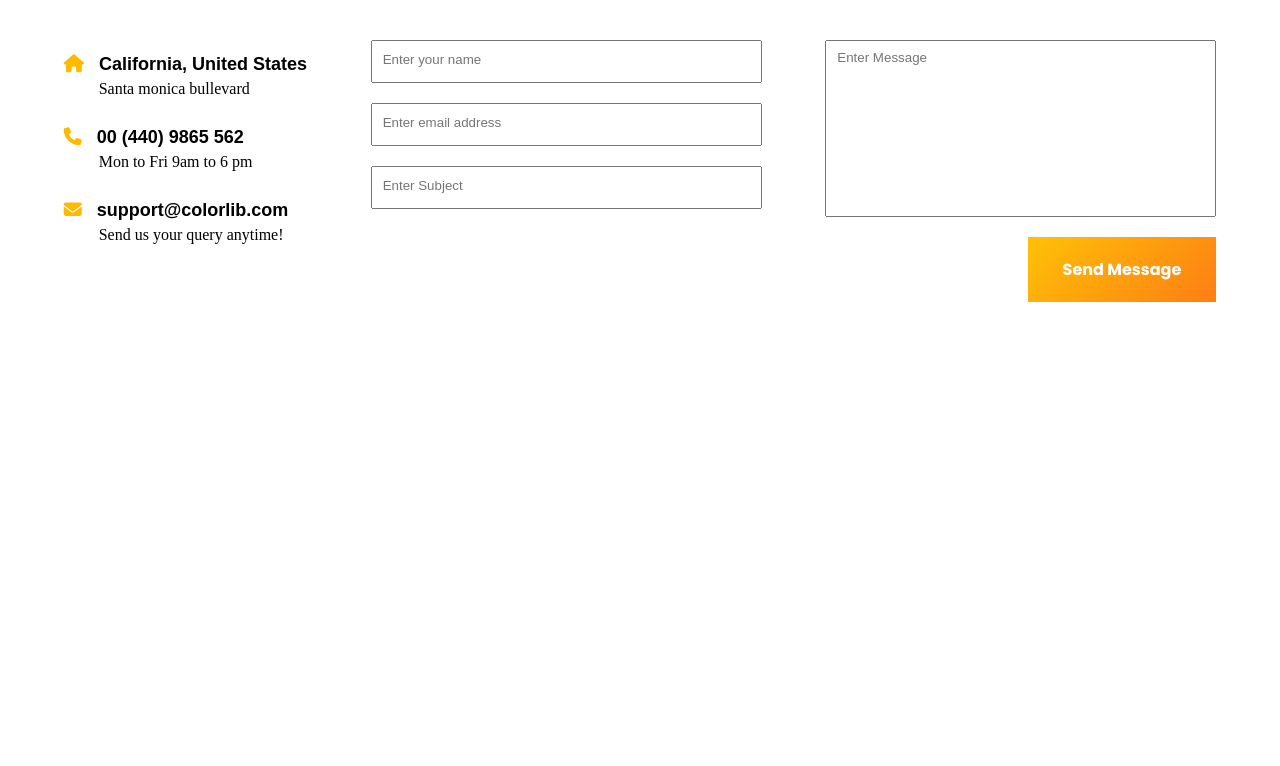
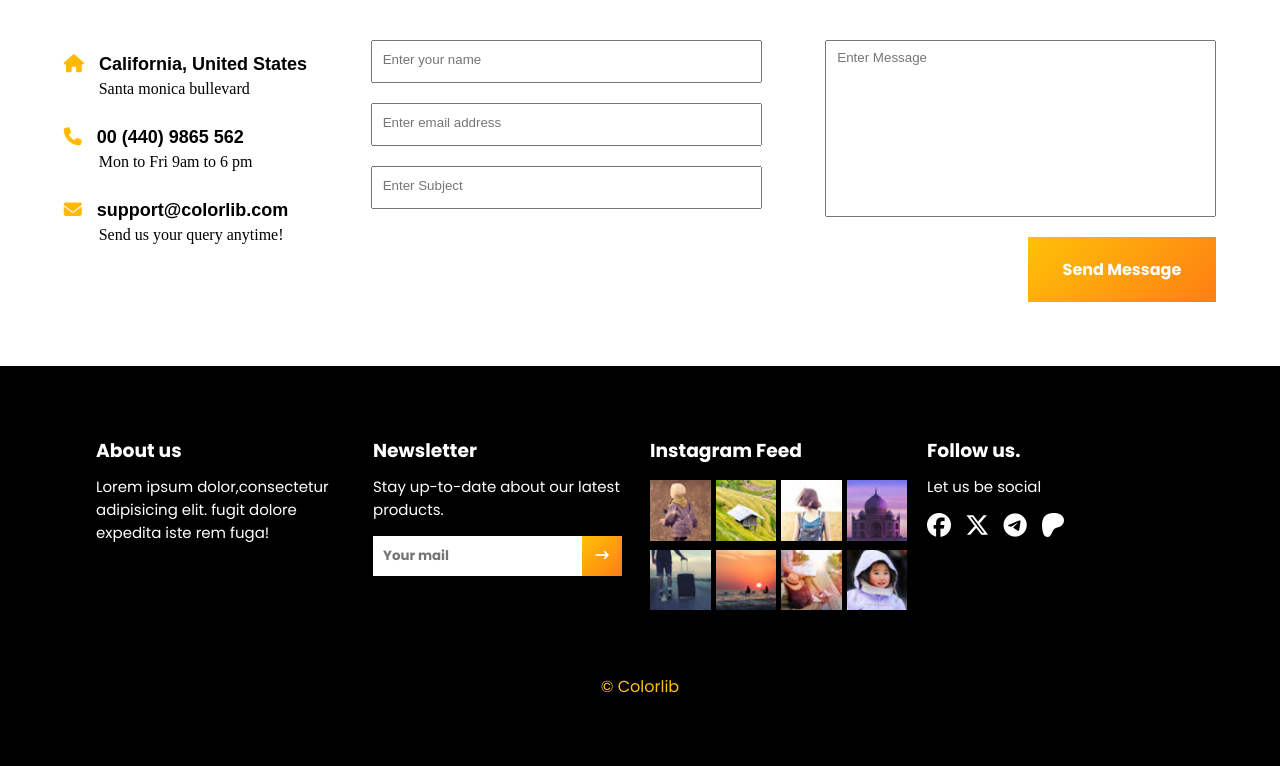
Before and after one commit to 45otten/webdesign.karma.e-com, a plain HTML site: page contact.html in a window 1280 px wide. Shown: the part 964-1730 px from the top of the page. Before the commit the page ends 1330 px from the top, so only its background shows below. Drawn offline with Linux system fonts and the light colour scheme; a web font is replaced by a local one.

Commit message:
footer add contact page

```diff
--- a/contact.css
+++ b/contact.css
@@ -169,6 +169,145 @@ body {
 
 /****************************** CONTACT SECTION END ************************************/
 
+/**************************** Footer START ***********************************/
+
+footer {
+    height: 400px;
+    background-color: black;
+    flex-direction: column;
+    align-items: center;
+    font-family: "Poppins", sans-serif;
+    display: flex;
+    flex-direction: column;
+    justify-content: center;
+}
+
+footer h3 {
+    color: white;
+    margin-bottom: -5px;
+}
+
+footer input {
+    border: none;
+    outline: none;
+    padding: 10px;
+    width: 190px;
+    font-family: "Poppins", sans-serif;
+    font-weight: 700;
+}
+
+footer .footerctn button {
+    font-family: "Poppins", sans-serif;
+    padding: 10px;
+    border: none;
+    margin-left: -5px;
+    background: linear-gradient(135deg, #ffc107, #fd7e14);
+    width: 40px;
+    color: #fff;
+}
+
+footer .footerctn button::before {
+    content: "";
+    width: 70px;
+    height: 60px;
+    background-color: rgba(0, 0, 0, 0.2);
+    margin-left: 15px;
+    left: 65%;
+    top: 50%;
+    position: absolute;
+    transform: skew(-40deg);
+    color: #fff;
+    opacity: 0;
+    visibility: hidden;
+    transition: all 0.3s ease 0s;
+}
+
+footer .footerctn button:hover::before {
+    left: 100%;
+    margin-left: 10px;
+    opacity: 1;
+    visibility: visible;
+    transform: translateX(-100px);
+    transform: skew(-40deg);
+}
+
+.footer1 {
+    height: 60%;
+    width: 85%;
+    display: grid;
+    grid-template-columns: repeat(4, 1fr);
+    column-gap: 20px;
+}
+
+.footer1 .footerctn {
+    width: 100%;
+    height: 100%;
+    display: flex;
+    flex-direction: column;
+    position: relative;
+    overflow: hidden;
+}
+
+.footer1 .footerctn p {
+    font-size: 15px;
+}
+
+.insta-grid {
+    display: grid;
+    grid-template-columns: repeat(4, 1fr);
+    grid-template-rows: repeat(2, 1fr);
+    column-gap: 5px;
+    row-gap: 2px;
+    width: 100%;
+    height: 45%;
+    margin-top: 20px;
+}
+
+.footer1 .footerctn .insta-pics {
+    width: 100%;
+    height: 90%;
+}
+
+.footer1 .footerctn .insta-pics img {
+    width: 100%;
+    height: auto;
+    transition: 0.3s ease-in-out;
+}
+
+.footer1 .footerctn .insta-pics img:hover {
+    transform: scale(105%);
+}
+
+.footer1 .footerctn .social-icons {
+    width: 100%;
+    height: 50px;
+}
+
+.footer1 .footerctn .social-icons .fa-brands {
+    margin-right: 10px;
+    color: white;
+    transition: 0.4s ease-in;
+}
+
+.footer1 .footerctn .social-icons .fa-brands:hover {
+    color: #fc9846;
+}
+
+footer p {
+    color: white;
+}
+
+footer a {
+    text-decoration: none;
+    color: #ffc107;
+}
+
+footer a:visited {
+    color: #ffc107;
+}
+
+/**************************** Footer END *************************************/
+
 /* ====================== Media Query Start ========================== */
 @media only screen and (min-width: 768px) and (max-width: 992px) {
     .text {
--- a/contact.html
+++ b/contact.html
@@ -111,6 +111,67 @@
         </div>
     </section>
     <!-- ****************************** CONTACT SECTION END ************************************ -->
+
+        <!--------------------------------- footer start ----------------------------->
+
+        <footer>
+            <div class="footer1">
+                <div class="footerctn">
+                    <h3>About us</h3>
+                    <p>Lorem ipsum dolor,consectetur adipisicing elit. fugit dolore expedita iste rem fuga!</p>
+                </div>
+                <div class="footerctn">
+                    <h3>Newsletter</h3>
+                    <p>Stay up-to-date about our latest <br> products.</p>
+                    <form class="mail">
+                        <input type="email" required placeholder="Your mail">
+                        <button type="submit"><i class="fa-solid fa-arrow-right-long"></i></button>
+                    </form>
+                </div>
+                <div class="footerctn">
+                    <h3>Instagram Feed</h3>
+                    <div class="insta-grid">
+                        <div class="insta-pics">
+                            <img src="img/i1.jpg" alt="">
+                        </div>
+                        <div class="insta-pics">
+                            <img src="img/i2.jpg" alt="">
+                        </div>
+                        <div class="insta-pics">
+                            <img src="img/i3.jpg" alt="">
+                        </div>
+                        <div class="insta-pics">
+                            <img src="img/i4.jpg" alt="">
+                        </div>
+                        <div class="insta-pics">
+                            <img src="img/i5.jpg" alt="">
+                        </div>
+                        <div class="insta-pics">
+                            <img src="img/i6.jpg" alt="">
+                        </div>
+                        <div class="insta-pics">
+                            <img src="img/i7.jpg" alt="">
+                        </div>
+                        <div class="insta-pics">
+                            <img src="img/i8.jpg" alt="">
+                        </div>
+                    </div>
+                </div>
+                <div class="footerctn">
+                    <h3>Follow us.</h3>
+                    <p>Let us be social</p>
+                    <div class="social-icons">
+                        <i class="fa-brands fa-facebook fa-xl"></i>
+                        <i class="fa-brands fa-x-twitter fa-xl"></i>
+                        <i class="fa-brands fa-telegram fa-xl"></i>
+                        <i class="fa-brands fa-patreon fa-xl"></i>
+                    </div>
+                </div>
+            </div>
+            <p class="copyrights"><a href="https://colorlib.com/"> &copy; Colorlib </a></p>
+        </footer>
+
+        <!--------------------------------- footer End ----------------------------->
     <script src="index.js"></script>
 </body>
 
```
Also changed, not shown: sub-blog.css (added), sub-blog.html (added).
